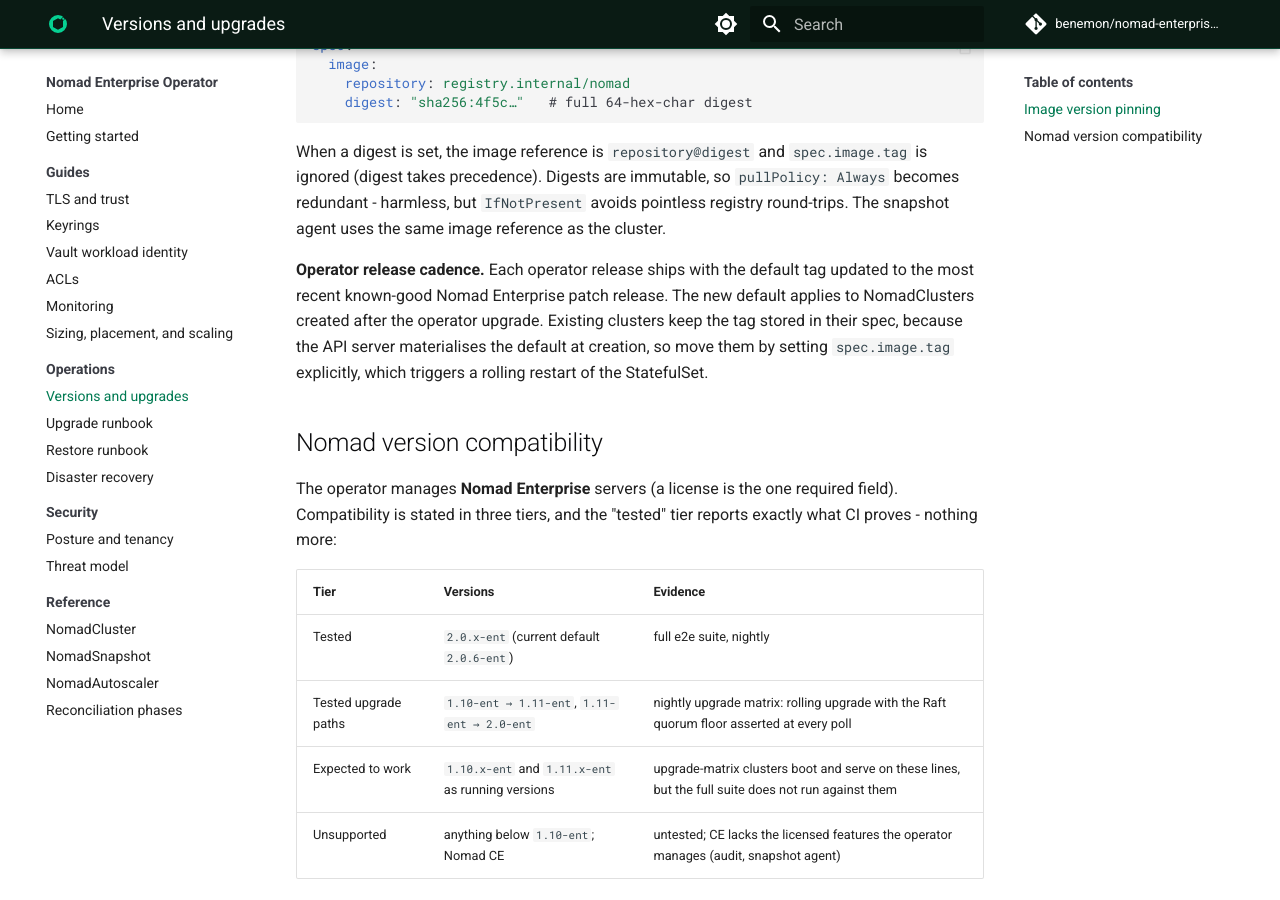
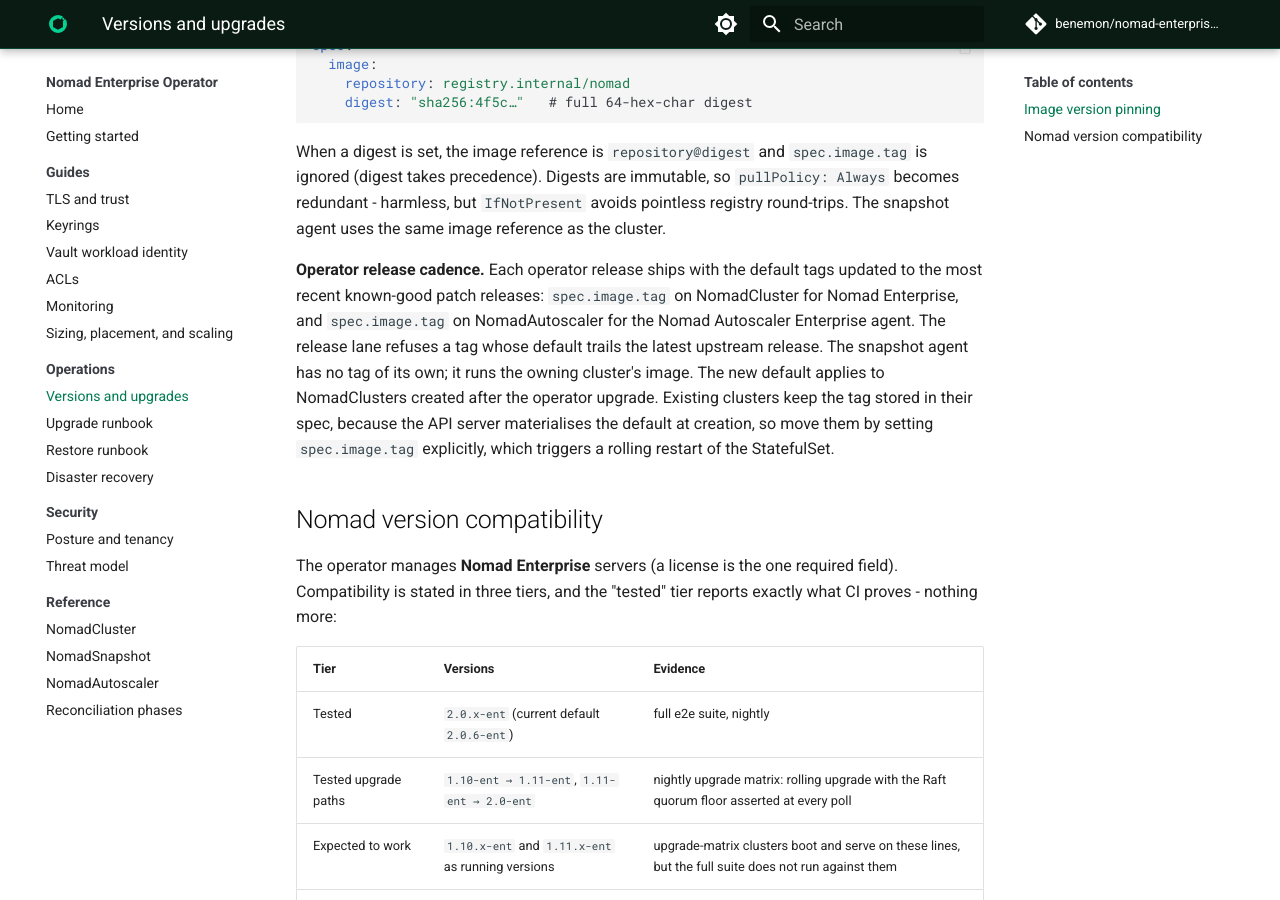
Before and after one commit to benemon/nomad-enterprise-operator, an MkDocs documentation site: the page built from docs/operations/versions.md, in a window 1280 px wide and 900 px high, scrolled down 943 px. Built offline with MkDocs 1.6.1 and Material for MkDocs 9.7.7, drawn with Linux system fonts in a browser that asks for light colours; comment, search, counter and statistics services are not loaded.

Commit message:
ci: check the NomadAutoscaler default tag for currency at release time
The release lane compared only the Nomad default against the latest
Nomad release, so a new Nomad Autoscaler release never surfaced. A
second step in the same job mirrors the check for the autoscaler
default via the checkpoint API and the enterprise image on Docker Hub.
The snapshot agent needs no check: it runs the owning cluster's image.

```diff
--- a/docs/operations/versions.md
+++ b/docs/operations/versions.md
@@ -53,7 +53,7 @@ immutable, so `pullPolicy: Always` becomes redundant - harmless, but
 `IfNotPresent` avoids pointless registry round-trips. The snapshot
 agent uses the same image reference as the cluster.
 
-**Operator release cadence.** Each operator release ships with the default tag updated to the most recent known-good Nomad Enterprise patch release. The new default applies to NomadClusters created after the operator upgrade. Existing clusters keep the tag stored in their spec, because the API server materialises the default at creation, so move them by setting `spec.image.tag` explicitly, which triggers a rolling restart of the StatefulSet.
+**Operator release cadence.** Each operator release ships with the default tags updated to the most recent known-good patch releases: `spec.image.tag` on NomadCluster for Nomad Enterprise, and `spec.image.tag` on NomadAutoscaler for the Nomad Autoscaler Enterprise agent. The release lane refuses a tag whose default trails the latest upstream release. The snapshot agent has no tag of its own; it runs the owning cluster's image. The new default applies to NomadClusters created after the operator upgrade. Existing clusters keep the tag stored in their spec, because the API server materialises the default at creation, so move them by setting `spec.image.tag` explicitly, which triggers a rolling restart of the StatefulSet.
 
 ## Nomad version compatibility
 
```
Also changed, not shown: 1 other file.
